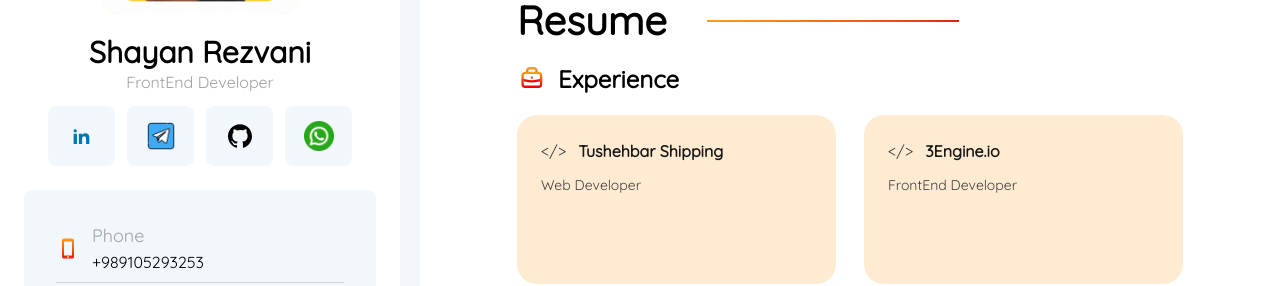
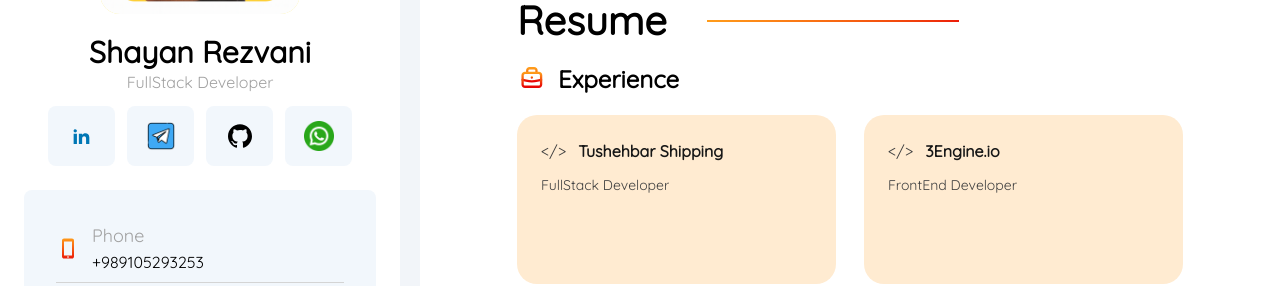
Before and after one commit to ShayanRezvanii/ShayanRezvani-Portfolio, a React (Vite) app: page /resume in a window 1280 px wide. Shown: the part 306-592 px from the top of the page. Built offline with nearby package versions, Linux system fonts and the light colour scheme.

Commit message:
Update !

```diff
--- a/src/pages/Resume.tsx
+++ b/src/pages/Resume.tsx
@@ -4,7 +4,7 @@ import BagIcon from "../assets/Icons/Bag.svg?react";
 const cardsRow1 = [
   {
     title: "Tushehbar Shipping",
-    description: "Web Developer",
+    description: "FullStack Developer",
     bg: "#FFEBD1 ",
     height: 169,
   },
--- a/src/shared/components/layout/SideBar.tsx
+++ b/src/shared/components/layout/SideBar.tsx
@@ -23,7 +23,7 @@ function SideBar() {
               Shayan Rezvani
             </h1>
             <span className=" font-light text-neutral-400">
-              FrontEnd Developer
+              FullStack Developer
             </span>
           </div>
           <div>
```
